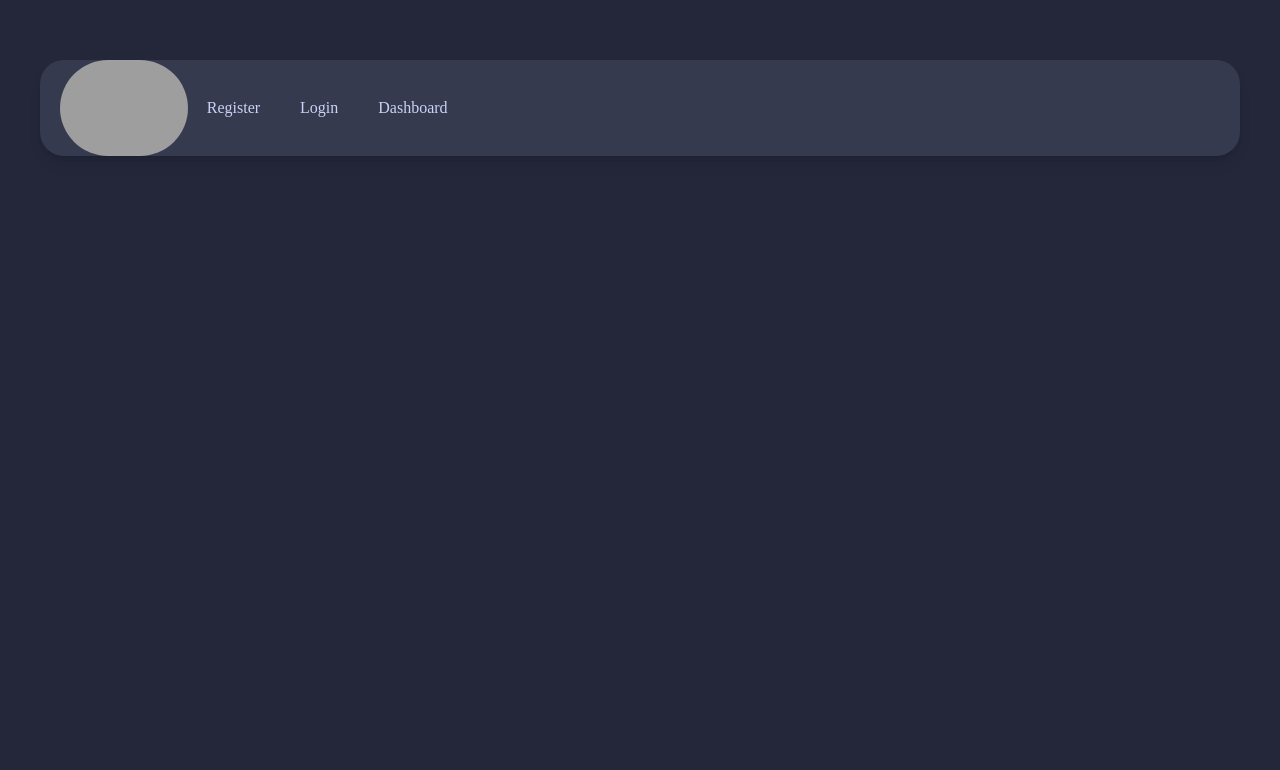
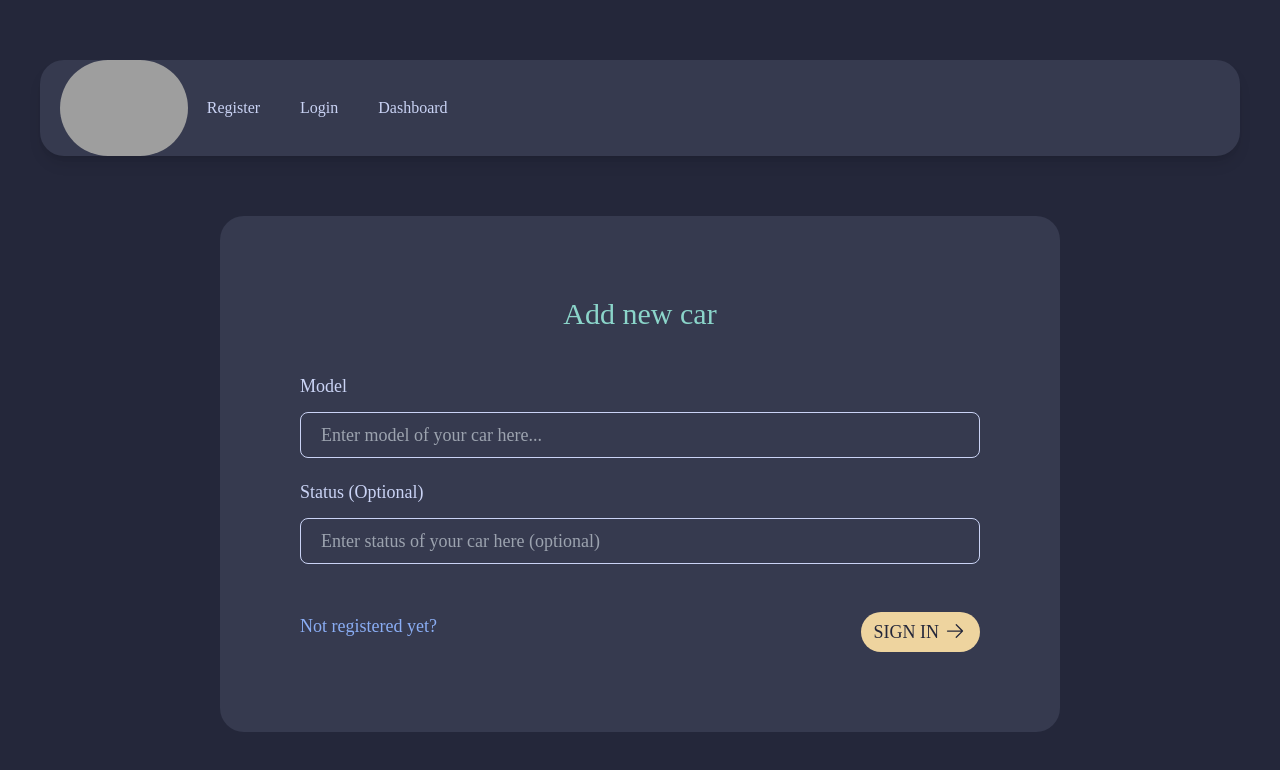
Before and after one commit to prezeswastaken/wheel-wallet, a Nuxt app in the folder frontend-wheel-wallet/: page /car/new in a window 1280 px wide. Shown: the top 770 px of the page. Built offline with nearby package versions, Linux system fonts and the light colour scheme; no server answers; grey boxes are pictures that could not be loaded; a web font is replaced by a local one.

Commit message:
creating cars works

```diff
--- /dev/null
+++ b/frontend-wheel-wallet/pages/car/new.vue
@@ -0,0 +1,67 @@
+<script lang="ts" setup>
+import { useAuthStore } from "~/stores/useAuthStore";
+import { useCarStore } from "~/stores/useCarStore";
+
+const authStore = useAuthStore();
+const carStore = useCarStore();
+const form = ref({
+  model: "",
+  status: "",
+  owner_id: 0,
+});
+const errorMessage = ref("");
+async function handleSubmit() {
+  if (authStore.user == null) {
+    return;
+  }
+
+  form.value.owner_id = authStore.user.id;
+  const response = await carStore.createCar(form.value);
+  if (response.error.value != null) {
+    console.log(response.error.value.data.message);
+  } else {
+    await navigateTo("/dashboard");
+  }
+}
+</script>
+
+<template>
+  <div
+    class="flex flex-col justify-center items-center p-10 py-5 w-full h-full"
+  >
+    <div
+      class="flex flex-col gap-10 items-start py-20 px-20 mt-5 w-3/4 text-lg rounded-3xl bg-overlay-background-color"
+    >
+      <h1 class="self-center text-3xl text-header-color">Add new car</h1>
+      <form @submit.prevent="handleSubmit" class="flex flex-col gap-5 w-full">
+        <InputField
+          :modelValue="form.model"
+          @update:modelValue="form.model = $event"
+          type="text"
+          fieldName="model"
+          class=""
+          placeholder="Enter model of your car here..."
+        />
+        <InputField
+          :modelValue="form.status"
+          @update:modelValue="form.status = $event"
+          type="text"
+          fieldName="status (optional)"
+          class="w-full"
+          placeholder="Enter status of your car here (optional)"
+        />
+        <p class="w-96 text-error-color">{{ errorMessage }}</p>
+        <div class="flex justify-between mt-2">
+          <NuxtLink
+            class="w-60 duration-300 text-blue-color hover:text-hover-color"
+            to="/register"
+            >Not registered yet?</NuxtLink
+          >
+          <PrimaryButton text="sign in" />
+        </div>
+      </form>
+    </div>
+  </div>
+</template>
+
+<style scoped></style>
--- a/frontend-wheel-wallet/pages/dashboard.vue
+++ b/frontend-wheel-wallet/pages/dashboard.vue
@@ -4,6 +4,7 @@ definePageMeta({
 });
 import { useAuthStore } from "~/stores/useAuthStore";
 import { useCarStore } from "~/stores/useCarStore";
+import { ArrowRightIcon } from "@heroicons/vue/24/solid";
 
 const carStore = useCarStore();
 const authStore = useAuthStore();
@@ -16,6 +17,14 @@ onMounted(async () => {
 </script>
 
 <template>
+  <div>
+    <NuxtLink
+      class="flex justify-center items-center p-3 m-5 h-10 text-left uppercase rounded-3xl border border-transparent duration-300 hover:bg-transparent bg-button-active-main-color text-background-color hover:text-hover-color hover:border-hover-color"
+      to="car/new"
+    >
+      <p>add new car</p>
+      <ArrowRightIcon class="mb-0.5 ml-1 w-6 h-5" />
+    </NuxtLink>
     <div
       class="grid grid-cols-2 gap-10 p-10 mt-5 rounded-3xl bg-overlay-background-color"
     >
@@ -28,6 +37,7 @@ onMounted(async () => {
         :car="car"
       />
     </div>
+  </div>
 </template>
 
 <style scoped></style>
--- a/frontend-wheel-wallet/stores/useCarStore.ts
+++ b/frontend-wheel-wallet/stores/useCarStore.ts
@@ -1,6 +1,12 @@
 import { defineStore } from "pinia";
 
 import { Car } from "~/types/CarType";
+
+type CarCreateData = {
+  model: string;
+  status: string;
+  owner_id: number;
+};
 
 export const useCarStore = defineStore("car", () => {
   const cars = ref<Car[] | null>(null);
@@ -8,6 +14,17 @@ export const useCarStore = defineStore("car", () => {
   async function fetchCarsByUserID(userID: number) {
     const { data, error } = await useApiFetch(`/api/user/${userID}/cars`);
     cars.value = data.value as Car[];
+  }
+
+  async function createCar(carCreateData: CarCreateData) {
+    if (carCreateData.status == "") {
+      carCreateData.status = "(empty)";
+    }
+    const response = await useApiFetch("/api/car", {
+      method: "post",
+      body: carCreateData,
+    });
+    return response;
   }
 
   const hasCars = computed(() => {
@@ -18,5 +35,5 @@ export const useCarStore = defineStore("car", () => {
     }
   });
 
-  return { fetchCarsByUserID, cars, hasCars };
+  return { fetchCarsByUserID, cars, hasCars, createCar };
 });
```
Lines whose indentation alone changed are shown as unchanged.
